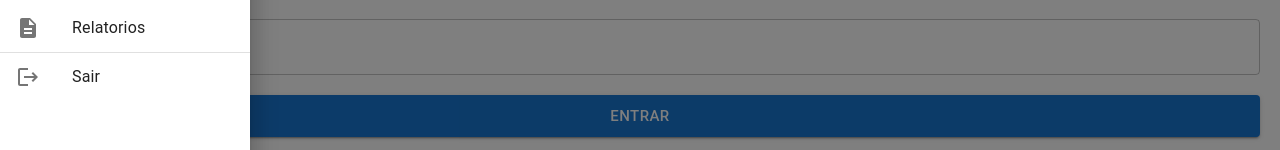
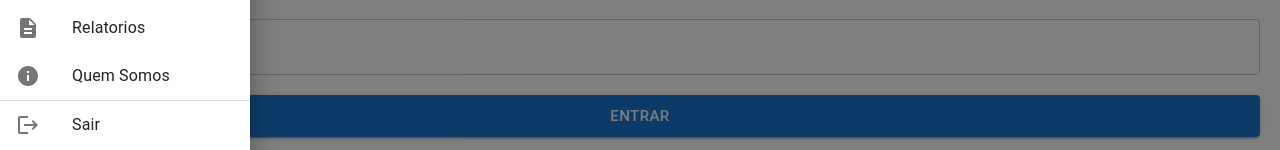
Before and after one commit to iwtrainingbr/supermercado-app, a React (Create React App) app: page /login in a window 1280 px wide. Both pictures are taken after a click on the button 36 px from the left and 32 px from the top of the page. Shown: the part 244-394 px from the top of the page. Built offline with nearby package versions, Linux system fonts and the light colour scheme.

Commit message:
Adicionado o About no Navbar

```diff
--- a/src/App.js
+++ b/src/App.js
@@ -30,6 +30,8 @@ function App() {
         <Route path="/contatos" component={Contacts}/>
         <Route path="/Categorias" component={Category}/>
         <Route path="/contador" component={Counter}/>
+        <Route path="/QuemSomos" component={About}/>
+
 
         <Route path="/*" component={NotFound}/>
       </Switch>
--- a/src/components/Navbar/index.js
+++ b/src/components/Navbar/index.js
@@ -12,7 +12,7 @@ import FormControlLabel from '@mui/material/FormControlLabel';
 import FormGroup from '@mui/material/FormGroup';
 import MenuItem from '@mui/material/MenuItem';
 import Menu from '@mui/material/Menu';
-import {ShoppingCart, Store, Home, Bookmark, Logout, Description, People} from "@mui/icons-material";
+import {ShoppingCart, Store, Home, Bookmark, Logout, Description, People,Info} from "@mui/icons-material";
 import {List, Divider, ListItem, ListItemIcon, ListItemText} from '@mui/material';
 import {Link} from "react-router-dom";
 
@@ -43,7 +43,8 @@ export default function Navbar() {
         <Box sx={{width: 250}}>
         <List>
 
-          <ListItem button onClick={closeSidebar} component={Link} to="/">
+
+        <ListItem button onClick={closeSidebar} component={Link} to="/">
             <ListItemIcon><Home/></ListItemIcon>
             <ListItemText>Inicio</ListItemText>
           </ListItem>
@@ -71,6 +72,11 @@ export default function Navbar() {
           <ListItem button onClick={closeSidebar} component={Link} to="/relatorios">
             <ListItemIcon><Description/></ListItemIcon>
             <ListItemText>Relatorios</ListItemText>
+          </ListItem>
+
+          <ListItem button onClick={closeSidebar} component={Link} to="/QuemSomos">
+            <ListItemIcon><Info/></ListItemIcon>
+            <ListItemText>Quem Somos</ListItemText>
           </ListItem>
 
           <Divider/>
```
